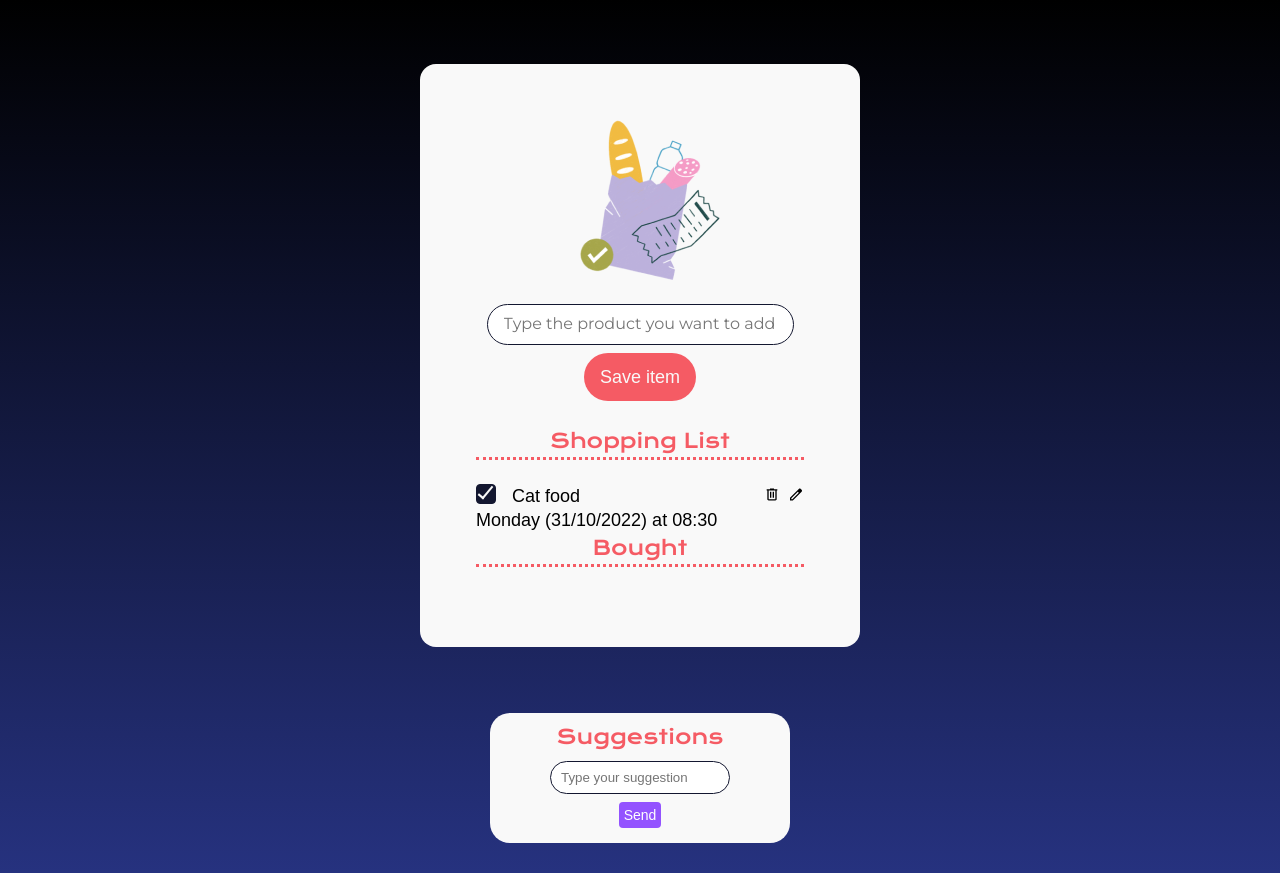
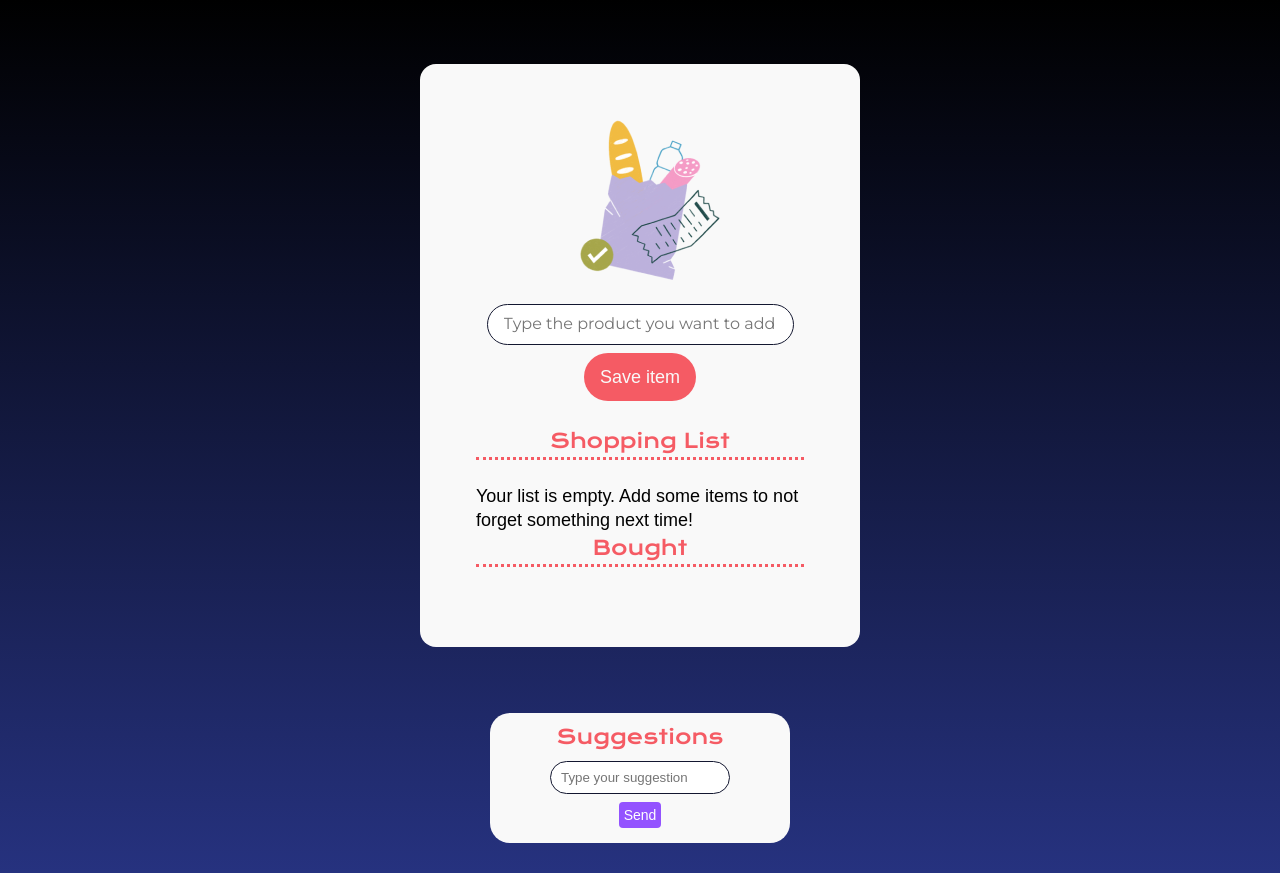
Before and after one commit to vicmazzola/shopping-list, a plain HTML site: page index.html in a window 1280 px wide. Drawn offline with nearby package versions, Linux system fonts and the light colour scheme; a web font is replaced by a local one.

Commit message:
test bought list

```diff
--- a/index.html
+++ b/index.html
@@ -27,44 +27,21 @@
         <hr>
 
         <ul id="shopping-list">
-            <li>
-                <div class="list-item-container">
-                    <div class="name-buying-container">
-                        <div class="checkbox-container">
-                            <label for="checkbox-1">
-                                <input type="checkbox" class="checkbox-input" id="checkbox-1">
-                                <div class="customized-checkbox checked"></div>
-                            </label>
-                        </div>
-
-                        <p>Cat food</p>
-                    </div>
-
-
-                    <div>
-                        <button class="list-item-button">
-                            <img src="./img/delete.svg" alt="remove">
-                        </button>
-                        <button class="list-item-button">
-                            <img src="./img/edit.svg" alt="edit">
-                        </button>
-                    </div>
-                </div>
-                <p class="text-date">Monday (31/10/2022) at 08:30</p>
-            </li>
+            <p id="empty-list-message" style="display: block">Your list is empty. Add some items to not forget something
+                next time!</p>
         </ul>
-
+        <div id="bought-list-container">
             <h2>Bought</h2>
-        <hr />
+            <hr/>
             <ul id="bought-list">
 
             </ul>
-
+        </div>
 
     </div>
 </main>
 
-<script src="./script.js"></script>
+<script src="./script.js" type="module"></script>
 
 </body>
 
@@ -78,6 +55,4 @@
 </div>
 
 
-
-
 </html>
```
Lines whose indentation alone changed are shown as unchanged.
